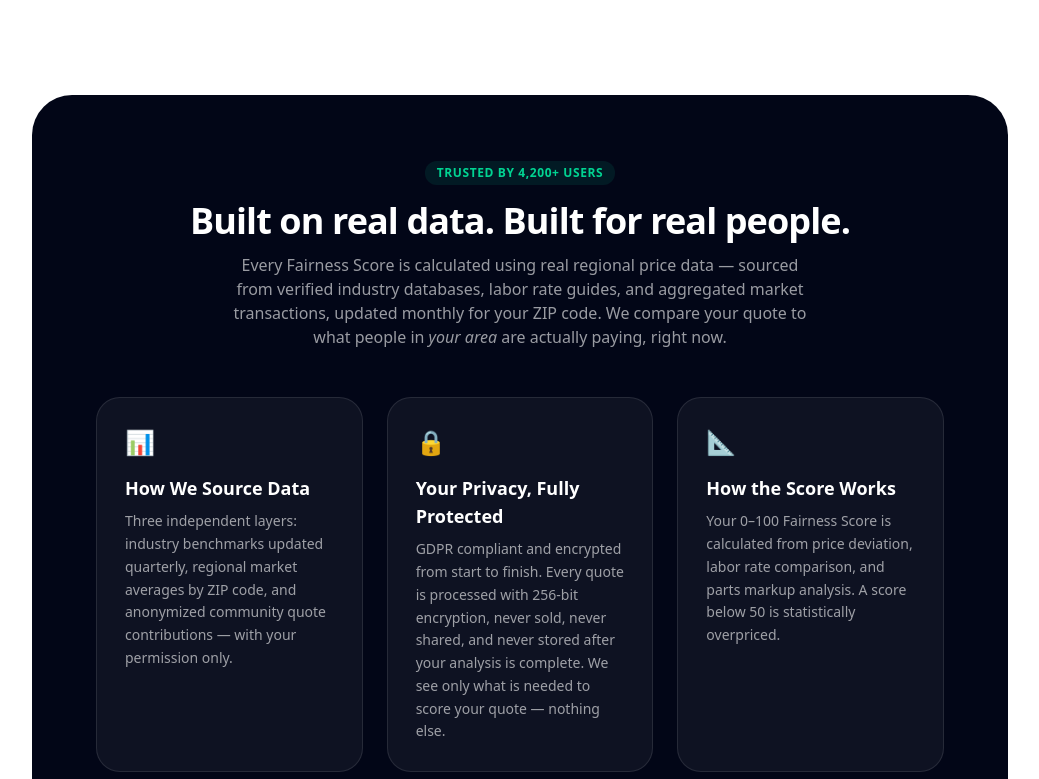
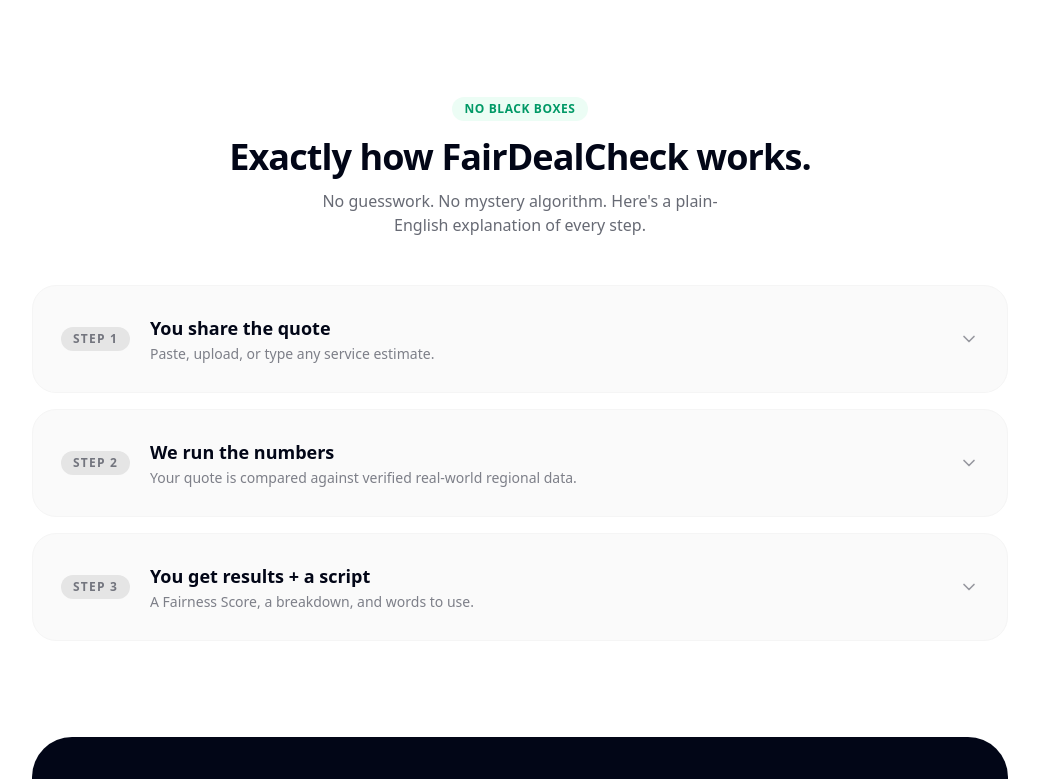
Before and after one commit to noutpelgrim/fairdealcheck, a Next.js app: page / in a window 1280 px wide. Shown: the part 1133-1912 px from the top of the page, without its empty margins (120-1159 px from the left). Built offline with nearby package versions, Linux system fonts and the light colour scheme.

Commit message:
feat: add expandable How It Works deep-dive section with accordion

```diff
--- a/src/app/page.tsx
+++ b/src/app/page.tsx
@@ -8,6 +8,7 @@
 import { AnalysisPreview } from "@/components/landing/AnalysisPreview";
 import { NegotiationScript } from "@/components/landing/NegotiationScript";
 import { TestimonialsCarousel } from "@/components/landing/TestimonialsCarousel";
+import { HowItWorksDeep } from "@/components/landing/HowItWorksDeep";
 
 export default function Home() {
   return (
@@ -92,6 +93,9 @@
           </div>
         </section>
 
+
+        {/* How It Works Deep Dive */}
+        <HowItWorksDeep />
 
         {/* Trust & Credibility Section */}
         <section className="pb-24 px-6 max-w-5xl mx-auto">
--- /dev/null
+++ b/src/components/landing/HowItWorksDeep.tsx
@@ -0,0 +1,160 @@
+"use client";
+
+import React, { useState } from "react";
+import { ChevronDown, ChevronUp } from "lucide-react";
+
+const steps = [
+    {
+        number: "01",
+        title: "You share the quote",
+        subtitle: "Paste, upload, or type any service estimate.",
+        body: "You don\u2019t need to be an expert. Just enter what you were charged \u2014 even a rough handwritten estimate works. We accept quotes for auto repair, home services, HVAC, plumbing, electrical, appliances, and more. Nothing is stored after your analysis is complete.",
+        tag: "Step 1",
+    },
+    {
+        number: "02",
+        title: "We run the numbers",
+        subtitle: "Your quote is compared against verified real-world regional data.",
+        body: null,
+        bullets: [
+            {
+                label: "Regional price databases",
+                detail:
+                    "We pull from a continuously updated database of verified service prices sorted by ZIP code and service category. You\u2019re compared to local market rates \u2014 not a national average that ignores where you actually live.",
+            },
+            {
+                label: "Labor rate comparison",
+                detail:
+                    "We check your quoted hourly labor rate against certified industry benchmarks for that trade and region. A 20%+ markup over local average triggers a flag.",
+            },
+            {
+                label: "Parts markup analysis",
+                detail:
+                    "Parts have transparent distributor prices. We flag anything priced significantly above standard retail or distributor cost.",
+            },
+            {
+                label: "Fairness Score calculation",
+                detail:
+                    "Each data point is weighted and combined into a single 0\u2013100 score. A score of 70+ means your quote is fair. Below 50 means you\u2019re likely being overcharged.",
+            },
+        ],
+        footnote:
+            "Our benchmark data is sourced from industry rate guides, verified contractor databases, and millions of anonymized quote data points \u2014 updated monthly.",
+        tag: "Step 2",
+    },
+    {
+        number: "03",
+        title: "You get results + a script",
+        subtitle: "A Fairness Score, a breakdown, and words to use.",
+        body: null,
+        results: [
+            "Your Fairness Score (0\u2013100)",
+            "A line-by-line breakdown showing where your quote is over or under market rate",
+            "A word-for-word negotiation script tailored to your specific quote",
+            "The market rate range for your area so you know exactly what fair looks like",
+        ],
+        tag: "Step 3",
+    },
+];
+
+export function HowItWorksDeep() {
+    const [open, setOpen] = useState<number | null>(null);
+
+    return (
+        <section className="pb-24 px-6 max-w-5xl mx-auto">
+            <div className="text-center mb-12">
+                <div className="inline-flex items-center space-x-2 text-emerald-600 bg-emerald-50 px-3 py-1 rounded-full text-xs font-bold uppercase tracking-wider mb-4">
+                    No black boxes
+                </div>
+                <h2 className="text-4xl font-bold text-navy tracking-tight mb-3">
+                    Exactly how FairDealCheck works.
+                </h2>
+                <p className="text-navy/60 max-w-md mx-auto">
+                    No guesswork. No mystery algorithm. Here&apos;s a plain-English explanation of every step.
+                </p>
+            </div>
+
+            <div className="space-y-4">
+                {steps.map((step, i) => {
+                    const isOpen = open === i;
+                    return (
+                        <div
+                            key={i}
+                            className={`rounded-3xl border transition-all duration-200 overflow-hidden ${isOpen
+                                    ? "border-navy/20 bg-white shadow-lg shadow-navy/5"
+                                    : "border-neutral-100 bg-neutral-50 hover:border-neutral-200"
+                                }`}
+                        >
+                            <button
+                                onClick={() => setOpen(isOpen ? null : i)}
+                                className="w-full flex items-center justify-between p-7 text-left"
+                            >
+                                <div className="flex items-center gap-5">
+                                    <span
+                                        className={`text-xs font-bold uppercase tracking-widest px-3 py-1 rounded-full ${isOpen
+                                                ? "bg-navy text-white"
+                                                : "bg-neutral-200 text-navy/50"
+                                            }`}
+                                    >
+                                        {step.tag}
+                                    </span>
+                                    <div>
+                                        <div className="font-bold text-navy text-lg">{step.title}</div>
+                                        <div className="text-sm text-navy/50 mt-0.5">{step.subtitle}</div>
+                                    </div>
+                                </div>
+                                {isOpen ? (
+                                    <ChevronUp className="w-5 h-5 text-navy/40 flex-shrink-0" />
+                                ) : (
+                                    <ChevronDown className="w-5 h-5 text-navy/40 flex-shrink-0" />
+                                )}
+                            </button>
+
+                            {isOpen && (
+                                <div className="px-7 pb-8 space-y-5">
+                                    {step.body && (
+                                        <p className="text-navy/70 leading-relaxed">{step.body}</p>
+                                    )}
+
+                                    {step.bullets && (
+                                        <div className="space-y-4">
+                                            {step.bullets.map((b, j) => (
+                                                <div key={j} className="flex gap-4">
+                                                    <div className="w-2 h-2 rounded-full bg-emerald-500 mt-2 flex-shrink-0" />
+                                                    <div>
+                                                        <div className="font-semibold text-navy">{b.label}</div>
+                                                        <div className="text-sm text-navy/60 mt-0.5 leading-relaxed">{b.detail}</div>
+                                                    </div>
+                                                </div>
+                                            ))}
+                                        </div>
+                                    )}
+
+                                    {step.footnote && (
+                                        <div className="bg-emerald-50 border border-emerald-100 rounded-2xl px-5 py-4 text-sm text-emerald-800 italic">
+                                            {step.footnote}
+                                        </div>
+                                    )}
+
+                                    {step.results && (
+                                        <div className="grid grid-cols-1 sm:grid-cols-2 gap-3">
+                                            {step.results.map((r, j) => (
+                                                <div
+                                                    key={j}
+                                                    className="flex items-start gap-3 bg-neutral-50 rounded-2xl px-4 py-3 border border-neutral-100"
+                                                >
+                                                    <span className="text-emerald-500 mt-0.5 text-lg font-bold flex-shrink-0">&#10003;</span>
+                                                    <span className="text-sm text-navy/70">{r}</span>
+                                                </div>
+                                            ))}
+                                        </div>
+                                    )}
+                                </div>
+                            )}
+                        </div>
+                    );
+                })}
+            </div>
+        </section>
+    );
+}
```
